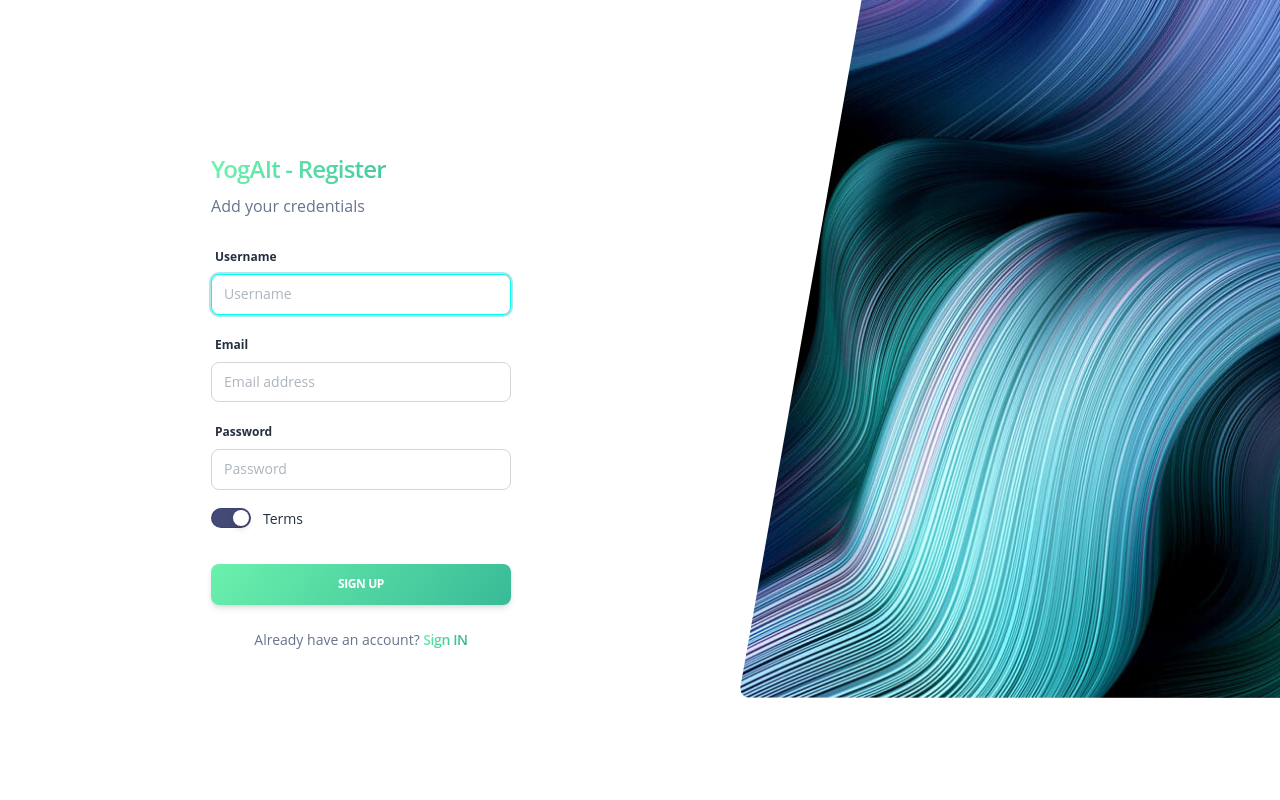
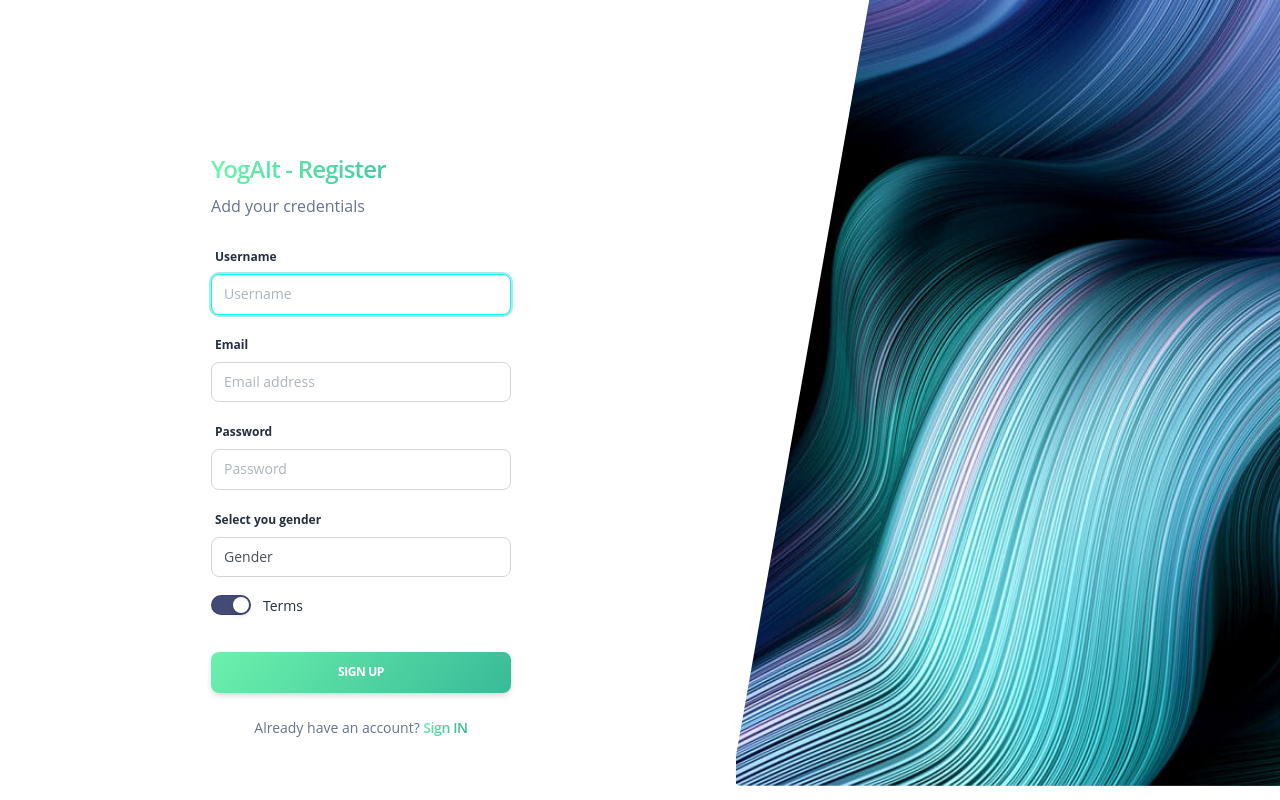
Before and after one commit to jay-munjapara/Yog-Ai-t, a Flask app: page /signup in a window 1280 px wide. Run offline with Flask 3, Linux system fonts and the light colour scheme; some libraries are stand-ins or nearby versions.

Commit message:
updated index.html

```diff
--- a/app.py
+++ b/app.py
@@ -33,7 +33,8 @@
             return redirect(url_for('signup'))
 
         hashed = bcrypt.hashpw(request.form['password'].encode('utf-8'), bcrypt.gensalt(14))
-        collection.insert_one({'username': request.form['username'], 'password': hashed, 'email': request.form['email']})
+        collection.insert_one({'username': request.form['username'], 'password': hashed,
+                              'email': request.form['email'], 'gender': request.form['gender']})
         return redirect(url_for('signin'))
 
     return render_template('signup.html')
--- a/templates/signup.html
+++ b/templates/signup.html
@@ -1,5 +1,6 @@
 <!DOCTYPE html>
 <html lang="en">
+
 <head>
     <title>Login with mongodb flask</title>
     <link id="pagestyle" href="/static/css/soft-ui-dashboard.css?v=1.0.0" rel="stylesheet" />
@@ -38,7 +39,7 @@
                                     YogAIt - Register
                                 </h4>
                                 <p class="mb-0">
-                              {% if get_flashed_messages() %} {{ get_flashed_messages()[0] }}  {% else %} Add your credentials {% endif %}
+                                    {% if get_flashed_messages() %} {{ get_flashed_messages()[0] }} {% else %} Add your credentials {% endif %}
                                 </p>
                             </div>
                             <div class="card-body">
@@ -72,6 +73,17 @@
                                     <div class="mb-3">
                                         <input type="password" name="password" id="inputPassword" class="form-control" placeholder="Password" required>
                                     </div>
+                                    <div class="mb-3">
+                                        <label for="gender"> Select you gender</label>
+                                        <select name="gender" class="form-control">
+                                        <option value="none" selected>Gender</option>
+                                        <option value="male">Male</option>
+                                        <option value="female">Female</option>
+                                        <option value="other">other</option>
+                                      </select>
+                                    </div>
+
+
                                     <div class="form-check form-switch">
                                         <input class="form-check-input" type="checkbox" id="rememberMe" checked="">
                                         <label class="form-check-label" for="rememberMe">Terms</label>
@@ -139,4 +151,5 @@
 
 </div> -->
 </body>
+
 </html>
```
Also changed, not shown: templates/signin.html (+4 -8 lines). Lines whose indentation alone changed are shown as unchanged.
